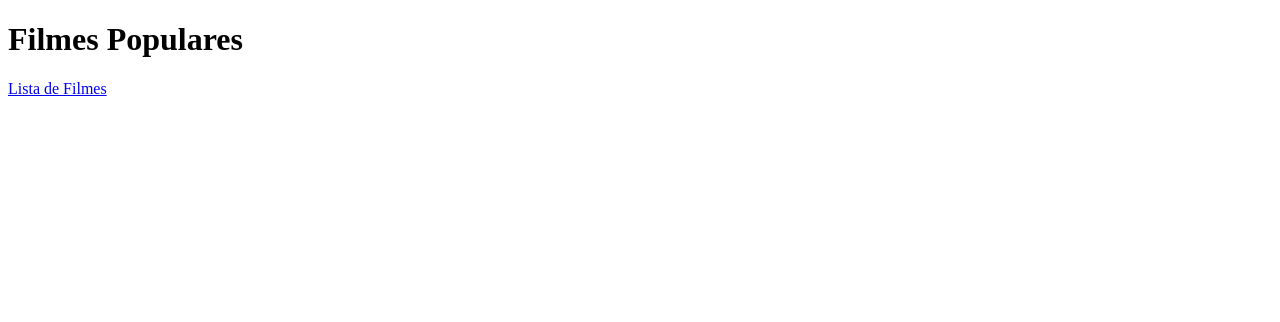
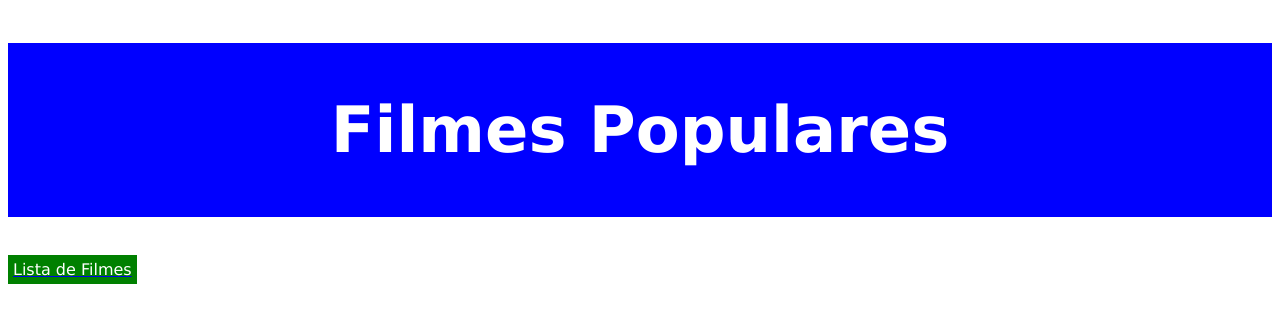
Before and after one commit to inovoxbh/FFR-exercicio-05, a Next.js app: page / in a window 1280 px wide. Shown: the top 322 px of the page. Built offline with nearby package versions, Linux system fonts and the light colour scheme.

Commit message:
implementacao do css

```diff
--- a/components/Movie.js
+++ b/components/Movie.js
@@ -1,10 +1,11 @@
 import Link from 'next/link'
+import {Atalho, ItemLista} from './Visual'
 
 export default ({ movie }) => (
   <div>
     <p>
-      Título: {movie.title}
-      <Link href="/movies/[id]" as={`/movies/${movie.id}`}><a>Detalhes</a></Link>
+      <ItemLista> Título: {movie.title} </ItemLista>
+      <Link href="/movies/[id]" as={`/movies/${movie.id}`}><a><Atalho>Detalhes</Atalho></a></Link>
     </p>
   </div>
 )
--- /dev/null
+++ b/components/Visual.js
@@ -0,0 +1,27 @@
+import styled from '@emotion/styled'
+
+const fonte ="Verdana";
+
+export const Atalho = styled.a`
+    padding: 5px;
+    background-color: green;
+    font-family: Verdana;
+    text-align: center;
+    color: white;
+    &:hover{
+        color:black;
+    }
+`
+
+export const TituloH1 = styled.h1`
+    padding: 50px;
+    background-color: blue;
+    color: white;
+    text-align: center;
+    font-family: Verdana;
+`
+
+export const ItemLista =styled.div`
+    padding: 5px;
+    font-family: Verdana;
+`
--- a/pages/index.js
+++ b/pages/index.js
@@ -1,12 +1,13 @@
 import axios from "axios"
 import Link from 'next/link'
+import {Atalho, TituloH1} from '../components/Visual.js'
 
 const Home = (props) => {
   return (
       <main>
-          <h1>Filmes Populares</h1>
+          <h1><TituloH1>Filmes Populares</TituloH1></h1>
           <Link href="/movies">
-            <a>Lista de Filmes</a>
+            <a><Atalho>Lista de Filmes</Atalho></a>
           </Link>
       </main>
   )
```
Also changed, not shown: pages/movies/[id].js (+4 -3 lines), pages/movies/index.js (+4 -3 lines).
